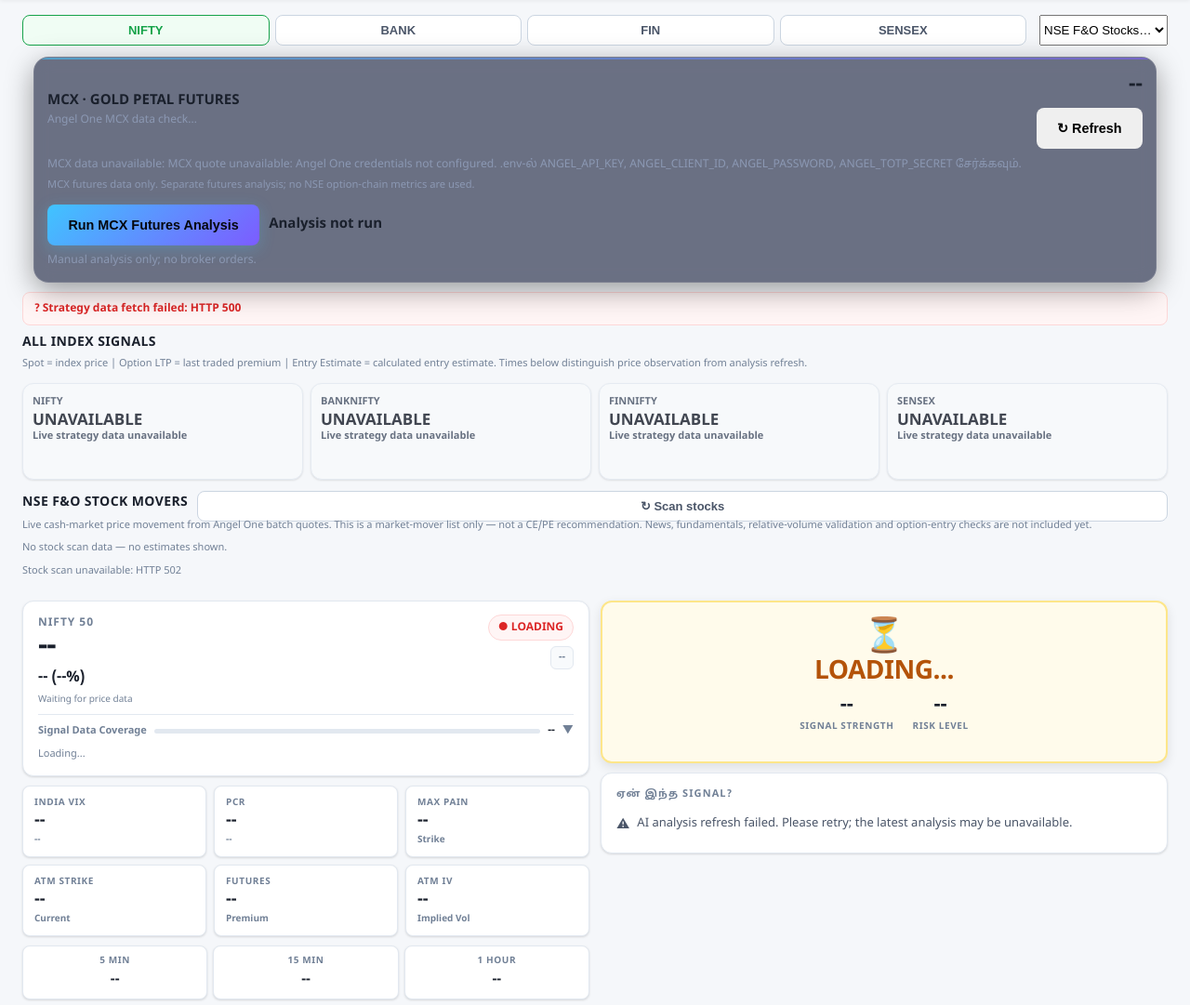
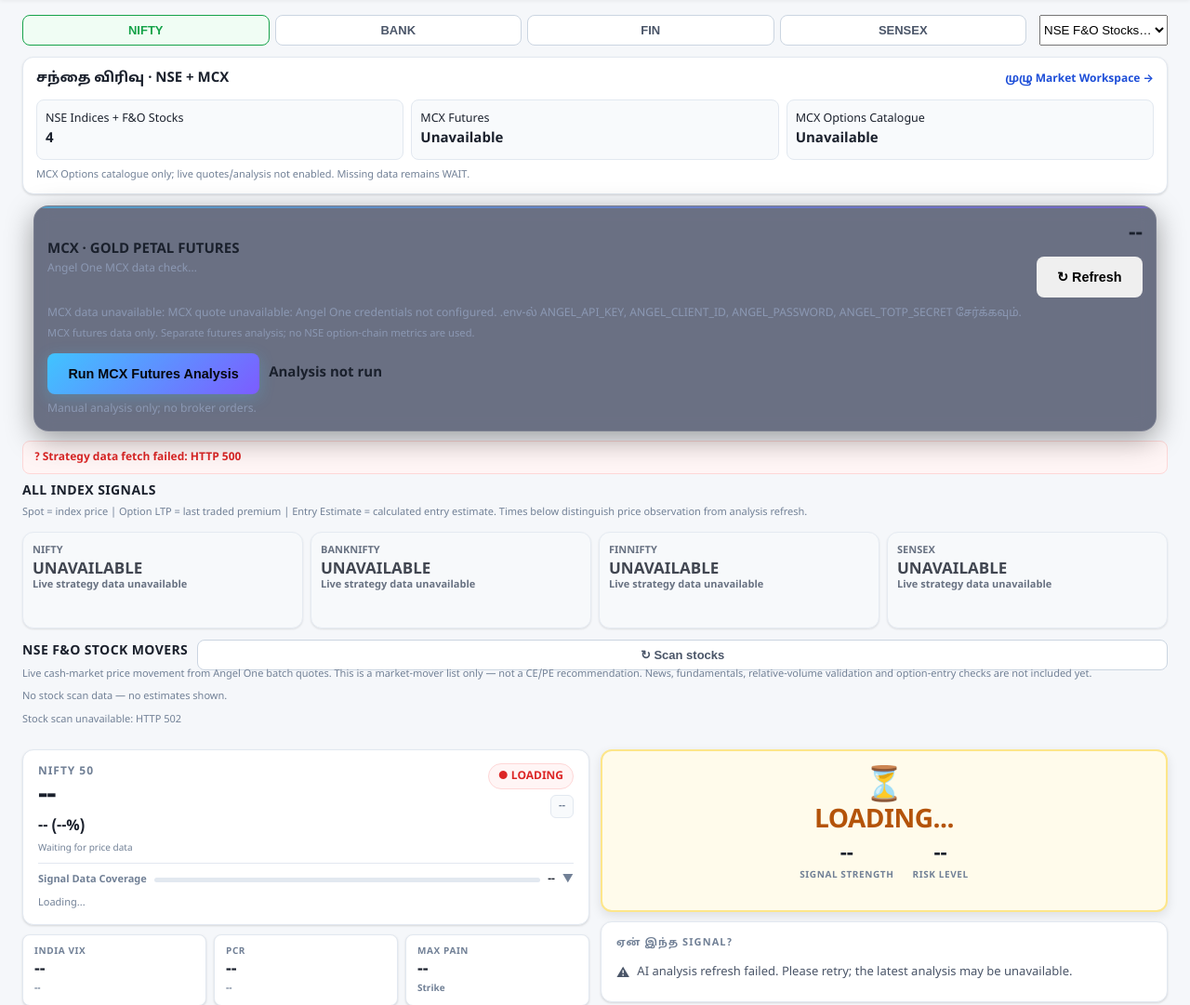
Before and after one commit to nalvagaikannan-art/nifty, a FastAPI app: page /dashboard in a window 1280 px wide. Shown: the part 48-1129 px from the top of the page at 93% size. Run offline with FastAPI, Linux system fonts and the light colour scheme; data that the repository does not hold is empty; some libraries are stand-ins or nearby versions.

Commit message:
Add unified NSE and MCX coverage strip to dashboard

```diff
--- a/app/templates/dashboard.html
+++ b/app/templates/dashboard.html
@@ -1015,6 +1015,33 @@
         <option value="">NSE F&O Stocks…</option>
       </select>
     </div>
+
+    <section id="lt-market-universe" aria-label="Unified market coverage" style="margin:0 0 12px;padding:12px 14px;background:#fff;border:1px solid var(--lt-border);border-radius:var(--lt-radius);box-shadow:var(--lt-shadow);">
+      <div style="display:flex;align-items:center;justify-content:space-between;gap:10px;flex-wrap:wrap;">
+        <strong style="color:var(--lt-text);">சந்தை விரிவு · NSE + MCX</strong>
+        <a href="/analysis" style="font-size:12px;font-weight:700;color:var(--lt-blue);text-decoration:none;">முழு Market Workspace →</a>
+      </div>
+      <div style="display:grid;grid-template-columns:repeat(3,minmax(0,1fr));gap:8px;margin-top:10px;">
+        <div style="padding:9px;background:var(--lt-gray-bg);border:1px solid var(--lt-gray-bd);border-radius:8px;"><small>NSE Indices + F&amp;O Stocks</small><br><strong id="lt-universe-nse">--</strong></div>
+        <div style="padding:9px;background:var(--lt-gray-bg);border:1px solid var(--lt-gray-bd);border-radius:8px;"><small>MCX Futures</small><br><strong id="lt-universe-mcx-fut">--</strong></div>
+        <div style="padding:9px;background:var(--lt-gray-bg);border:1px solid var(--lt-gray-bd);border-radius:8px;"><small>MCX Options Catalogue</small><br><strong id="lt-universe-mcx-opt">--</strong></div>
+      </div>
+      <div id="lt-universe-note" role="status" aria-live="polite" style="font-size:11px;color:var(--lt-text3);margin-top:8px;">Market registry loading…</div>
+    </section>
+    <script>
+    (function(){
+      var root=document.getElementById('lt-market-universe');
+      if(!root || root.dataset.ready==='1') return;
+      root.dataset.ready='1';
+      fetch('/api/market/universe',{cache:'no-store'}).then(function(r){if(!r.ok)throw new Error('HTTP '+r.status);return r.json();}).then(function(d){
+        var n=d.nse||{},m=d.mcx||{};
+        document.getElementById('lt-universe-nse').textContent=n.available?((n.indices||[]).length+(n.stocks||[]).length):'Unavailable';
+        document.getElementById('lt-universe-mcx-fut').textContent=m.available?(m.futures||[]).length:'Unavailable';
+        document.getElementById('lt-universe-mcx-opt').textContent=m.available?(m.options_catalog||[]).length:'Unavailable';
+        document.getElementById('lt-universe-note').textContent='MCX Options catalogue only; live quotes/analysis not enabled. Missing data remains WAIT.';
+      }).catch(function(){document.getElementById('lt-universe-note').textContent='Market registry unavailable; existing index dashboard remains available.';});
+    })();
+    </script>
 
     <section id="mcx-goldpetal-widget" class="card" style="margin:10px 12px;padding:14px;border:1px solid var(--border);">
   <div style="display:flex;align-items:center;justify-content:space-between;gap:12px;flex-wrap:wrap;">
```
